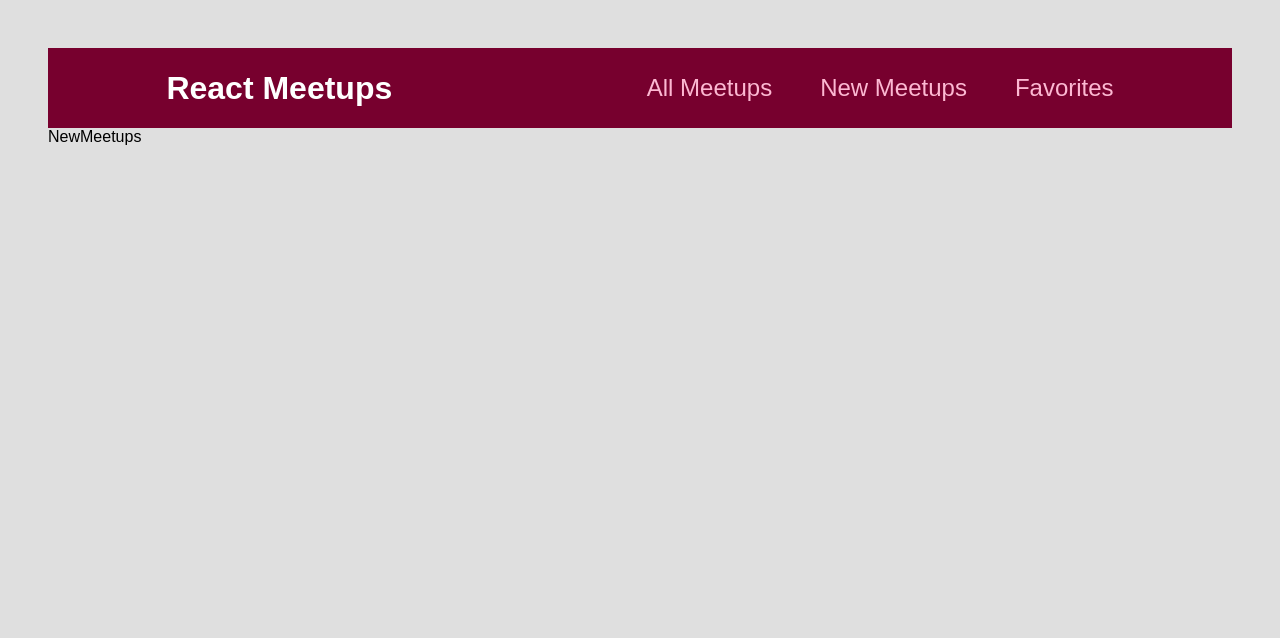
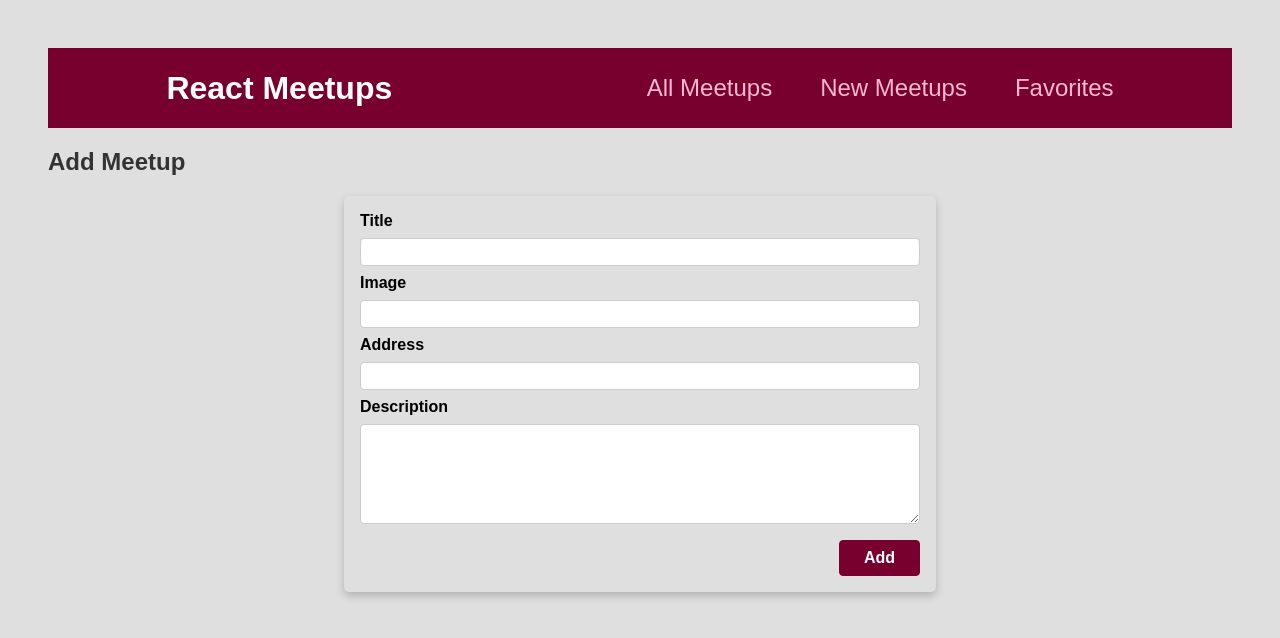
Before and after one commit to leechoonguk/git-github.com-leechoonguk-react-study, a React (Create React App) app: page /new in a window 1280 px wide. Shown: the top 638 px of the page. Built offline with nearby package versions, Linux system fonts and the light colour scheme.

Commit message:
웹연동

```diff
--- a/src/components/meetups/MeetupItem.module.css
+++ b/src/components/meetups/MeetupItem.module.css
@@ -1,5 +1,6 @@
 .item {
-  margin: 1rem 0;
+  margin: auto;
+  width: 50%;
 }
 
 .image {
--- /dev/null
+++ b/src/components/meetups/NewMeetupForm.js
@@ -0,0 +1,60 @@
+import React from "react";
+import Card from "../ui/Card";
+import { useRef } from "react";
+import classes from "./NewMeetupForm.module.css";
+
+function NewMeetupForm() {
+  const titleRef = useRef();
+  const imageRef = useRef();
+  const addressRef = useRef();
+  const desceRef = useRef();
+
+
+  function submitHandler(event){
+    event.preventDefault();
+    const meta = {
+      email: titleRef.current.value,
+      password: imageRef.current.value,
+    }
+
+    fetch("http://49.50.167.11:8080/account/create",
+    {
+      method: 'POST',
+      body: JSON.stringify(meta),
+      headers:{
+        'Content-Type': 'application/json'
+      }
+    })
+    .then((response) => {console.log(response)});
+  }
+
+  return (
+    <div className={classes.item}>
+      <Card>
+        <form className={classes.form} onSubmit={submitHandler}>
+          <div className={classes.control}>
+            <label htmlFor="title">Title</label>
+            <input type="text" required id="title" ref={titleRef}></input>
+          </div>
+          <div className={classes.control}>
+            <label htmlFor="image">Image</label>
+            <input type="url" required id="image" ref={imageRef}></input>
+          </div>
+          <div className={classes.control}>
+            <label htmlFor="address">Address</label>
+            <input type="text" required id="address" ref={addressRef}></input>
+          </div>
+          <div className={classes.control}>
+            <label htmlFor="description">Description</label>
+            <textarea required id="description" rows="5" ref={desceRef}></textarea>
+          </div>
+          <div className={classes.actions}>
+            <button>Add</button>
+          </div>
+        </form>
+      </Card>
+    </div>
+  );
+}
+
+export default NewMeetupForm;
--- /dev/null
+++ b/src/components/meetups/NewMeetupForm.module.css
@@ -0,0 +1,50 @@
+.form {
+  padding: 1rem;
+}
+
+.item {
+  margin: auto;
+  width: 50%;
+}
+
+.control {
+  margin-bottom: 0.5rem;
+}
+
+.control label {
+  display: block;
+  font-weight: bold;
+  margin-bottom: 0.5rem;
+}
+
+.control input,
+.control textarea {
+  display: block;
+  font: inherit;
+  border-radius: 4px;
+  border: 1px solid #ccc;
+  padding: 0.25rem;
+  width: 100%;
+}
+
+.actions {
+  margin-top: 1rem;
+  text-align: right;
+}
+
+.actions button {
+  font: inherit;
+  cursor: pointer;
+  background-color: #77002e;
+  color: white;
+  padding: 0.5rem 1.5rem;
+  border: 1px solid #77002e;
+  border-radius: 4px;
+  font-weight: bold;
+}
+
+.actions button:hover,
+.actions button:active {
+  background-color: #a50e48;
+  border-color: #a50e48;
+}
--- a/src/components/ui/Card.module.css
+++ b/src/components/ui/Card.module.css
@@ -1,5 +1,5 @@
 .card {
-    background-color: white;
-    border-radius: 6px;
-    box-shadow: 0 2px 8px rgba(0, 0, 0, 0.2);
-  }
+  box-shadow: 0 4px 8px 0 rgba(0, 0, 0, 0.2);
+  transition: 0.3s;
+  border-radius: 5px; /* 5px rounded corners */
+}
--- a/src/pages/AllMeetups.js
+++ b/src/pages/AllMeetups.js
@@ -1,33 +1,22 @@
 import React from "react";
+import { useEffect, useState } from "react";
 import MeetupList from "../components/meetups/MeetupList";
-import Todo from "../components/Todo";
-
-const DUMMY = [
-  {
-    id: "m1",
-    title: "This is a first meetup",
-    image:
-      "https://upload.wikimedia.org/wikipedia/commons/thumb/d/d3/Stadtbild_M%C3%BCnchen.jpg/2560px-Stadtbild_M%C3%BCnchen.jpg",
-    address: "Meetupstreet 5, 12345 Meetup City",
-    description:
-      "This is a first, amazing meetup which you definitely should not miss. It will be a lot of fun!",
-  },
-  {
-    id: "m2",
-    title: "This is a second meetup",
-    image:
-      "https://upload.wikimedia.org/wikipedia/commons/thumb/d/d3/Stadtbild_M%C3%BCnchen.jpg/2560px-Stadtbild_M%C3%BCnchen.jpg",
-    address: "Meetupstreet 5, 12345 Meetup City",
-    description:
-      "This is a first, amazing meetup which you definitely should not miss. It will be a lot of fun!",
-  },
-];
 
 const AllMeetups = () => {
+  const [meetups, setMeetup] = useState([]);
+
+  useEffect(() => {
+    fetch("https://jsonplaceholder.typicode.com/posts")
+      .then((response) => response.json())
+      .then((data) => {
+        setMeetup(data);
+      });
+  }, []);
+
   return (
     <div>
       <h1>All Meetups</h1>
-      <MeetupList meetups={DUMMY}></MeetupList>
+      <MeetupList meetups={meetups}></MeetupList>
     </div>
   );
 };
--- a/src/pages/NewMeetups.js
+++ b/src/pages/NewMeetups.js
@@ -1,7 +1,11 @@
 import React from 'react';
+import NewMeetupForm from '../components/meetups/NewMeetupForm';
 
 function NewMeetups() {
-  return <div>NewMeetups</div>;
+  return <section>
+    <h1>Add Meetup</h1>
+    <NewMeetupForm></NewMeetupForm>
+  </section>;
 }
 
 export default NewMeetups;
```
